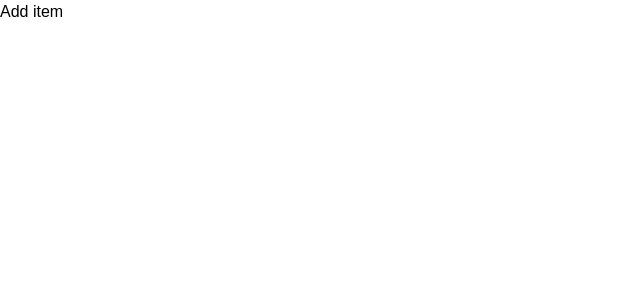
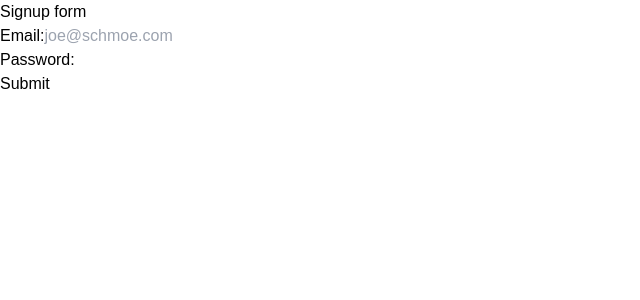
Before and after one commit to TriggaHappy/React, a React (Vite) app: page / in a window 1280 px wide. Shown: the top 300 px of the page, without its empty margins (0-640 px from the left). Built offline with nearby package versions, Linux system fonts and the light colour scheme.

Commit message:
chore: refactors App component to show forms

```diff
--- a/src/App.jsx
+++ b/src/App.jsx
@@ -5,6 +5,7 @@ import travelData from './assets/2_section_two/section_two_data/travelData.js';
 import Navbar_three from './components/3_section_three/Navbar_three.jsx';
 import Main from './components/3_section_three/Main.jsx';
 import StatePractice from './components/3_section_three/StatePractice.jsx';
+import Forms from './components/3_section_three/Forms.jsx';
 
 export default function App() {
   /*section Two
@@ -25,7 +26,8 @@ export default function App() {
     <>
       {/*<Navbar_three />*/}
       {/*<Main />*/}
-      <StatePractice />
+      {/*<StatePractice />*/}
+      <Forms />
     </>
   );
 }
```
